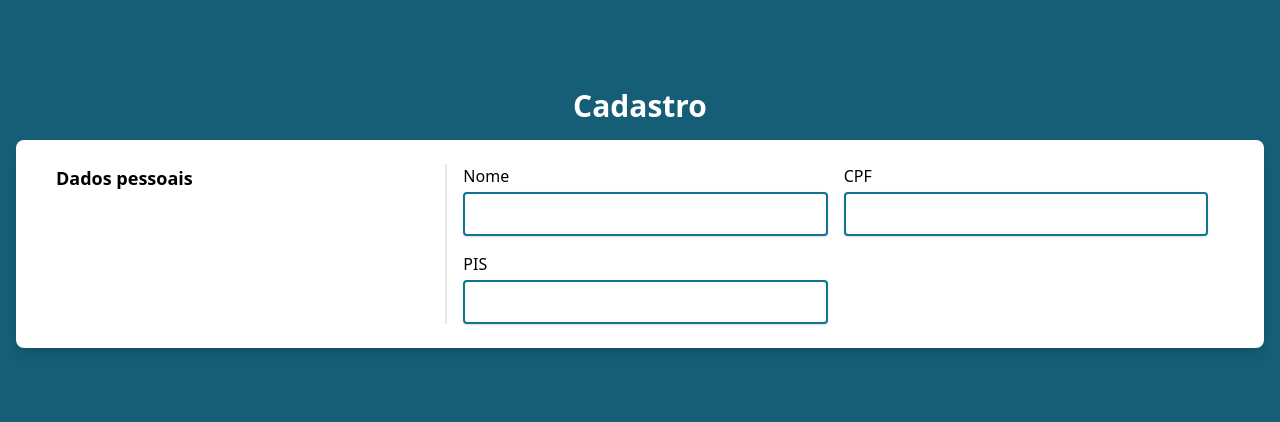
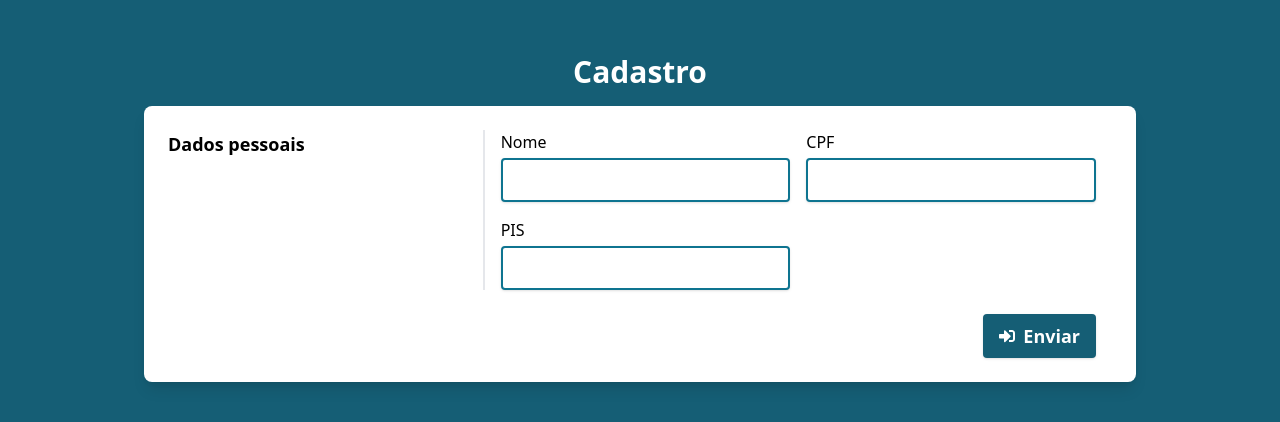
Before and after one commit to felipecechin/app-frontend-user-registration, a Next.js app: page /users/signup in a window 1280 px wide. Shown: the part 190-612 px from the top of the page. Built offline with nearby package versions, Linux system fonts and the light colour scheme; no server answers.

Commit message:
signup page

```diff
--- a/pages/users/signup.tsx
+++ b/pages/users/signup.tsx
@@ -4,11 +4,11 @@ export default function Signup(): JSX.Element {
     return (
         <main>
             <div className='flex min-h-screen h-fit py-4 bg-cyan-800 items-center'>
-                <div className='w-full max-w-7xl px-4 mx-auto'>
+                <div className='w-full max-w-5xl px-4 mx-auto'>
                     <h2 className='text-center text-white text-3xl font-bold my-4'>
                         Cadastro
                     </h2>
-                    <div className='bg-white rounded-lg shadow-lg py-6 px-4 sm:px-10'>
+                    <div className='bg-white rounded-lg shadow-lg p-6'>
                         <SignupForm />
                     </div>
                 </div>
--- a/src/components/system/user/signup/SignupForm/index.tsx
+++ b/src/components/system/user/signup/SignupForm/index.tsx
@@ -2,19 +2,32 @@ import * as yup from 'yup'
 
 import { useCallback, useMemo } from 'react'
 
+import { FaSignInAlt } from 'react-icons/fa'
 import InputGroup from '@/components/shared/form/InputGroup'
+import InputMaskGroup from '@/components/shared/form/InputMaskGroup'
 import { SubmitHandler } from 'react-hook-form'
+import getOnlyNumbers from '@/utils/getOnlyNumbers'
 import { useFormWithSchema } from '@/hooks/useFormWithSchema'
+import validateCpf from '@/utils/validateCpf'
 import { yupMessages } from '@/utils/yupMessages'
 
 export default function SignupForm(): JSX.Element {
     const registerSchema = useMemo(() => {
         return yup.object({
-            name: yup
+            name: yup.string().required(yupMessages.required),
+            individualNumber: yup
                 .string()
-                .email(yupMessages.email)
-                .required(yupMessages.required),
-            individualNumber: yup.string().required(yupMessages.required),
+                .required(yupMessages.required)
+                .transform((value) => {
+                    return getOnlyNumbers(value)
+                })
+                .test({
+                    name: 'is-valid-document',
+                    message: 'Por favor, informe um CPF válido',
+                    test: (value) => {
+                        return validateCpf(value as string)
+                    },
+                }),
             workerNumber: yup.string().required(yupMessages.required),
         })
     }, [])
@@ -23,6 +36,7 @@ export default function SignupForm(): JSX.Element {
         handleSubmit,
         formState: { errors },
         register,
+        control,
     } = useFormWithSchema(registerSchema)
 
     const handleFormSubmit = useCallback<
@@ -32,7 +46,11 @@ export default function SignupForm(): JSX.Element {
     }, [])
 
     return (
-        <form className='grid grid-cols-1 sm:grid-cols-12 space-y-6 divide-y-2 sm:space-y-0 sm:divide-y-0 sm:divide-x-2'>
+        <form
+            className='flex flex-col space-y-6'
+            onSubmit={handleSubmit(handleFormSubmit)}
+        >
+            <div className='grid grid-cols-1 sm:grid-cols-12 space-y-6 divide-y-2 sm:space-y-0 sm:divide-y-0 sm:divide-x-2'>
                 <div className='sm:col-span-4'>
                     <p className='font-bold text-lg'>Dados pessoais</p>
                 </div>
@@ -47,12 +65,12 @@ export default function SignupForm(): JSX.Element {
                         />
                     </div>
                     <div>
-                    <InputGroup
+                        <InputMaskGroup
+                            control={control}
                             error={errors.individualNumber?.message as string}
                             label='CPF'
+                            mask={'999.999.999-99'}
                             name='individualNumber'
-                        register={register}
-                        style='small'
                         />
                     </div>
                     <div>
@@ -65,6 +83,12 @@ export default function SignupForm(): JSX.Element {
                         />
                     </div>
                 </div>
+            </div>
+            <div className='flex justify-end sm:px-4'>
+                <button className='flex items-center justify-center max-w-sm py-2 px-4 text-center text-lg text-white font-extrabold bg-cyan-800 hover:bg-cyan-900 border-3 border-cyan-900 shadow rounded transition duration-200'>
+                    <FaSignInAlt className='w-4 h-4 mr-2' /> Enviar
+                </button>
+            </div>
         </form>
     )
 }
```
Lines whose indentation alone changed are shown as unchanged.
